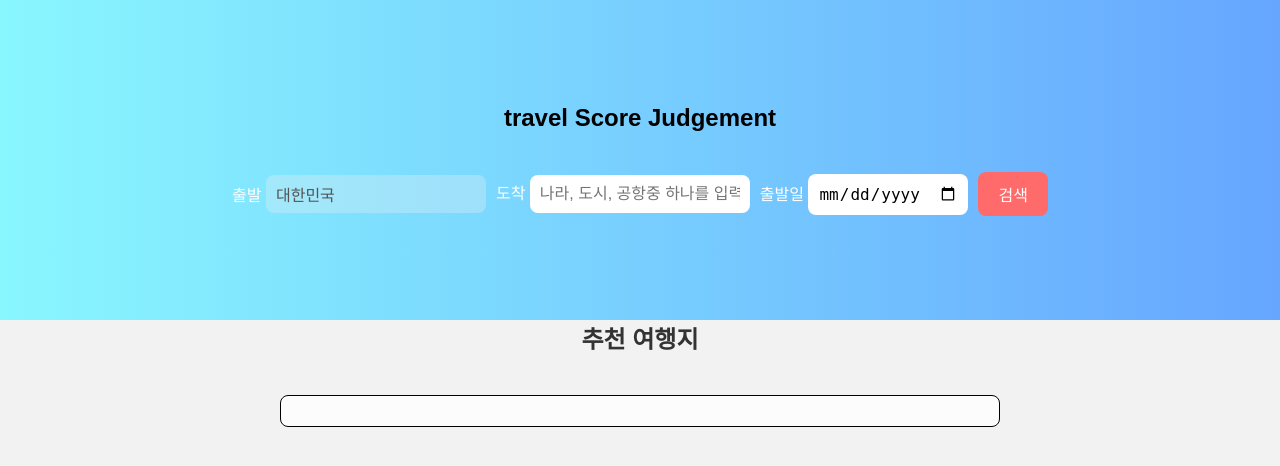
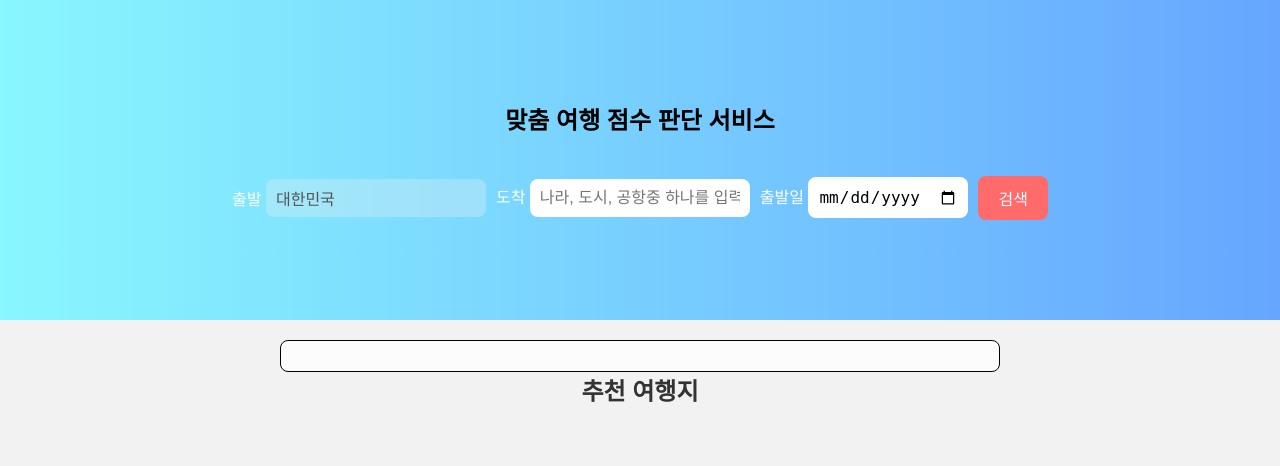
Before and after one commit to inkyum0714/risk, a Flask app: template api/templates/index.html in a window 1280 px wide. Shown: the top 466 px of the page. Run offline with Flask 3, Linux system fonts and the light colour scheme; the template is opened without the code that fills it, so the values that code supplies are empty.

Commit message:
최종본 - 주석처리2

```diff
--- a/api/templates/index.html
+++ b/api/templates/index.html
@@ -1,16 +1,15 @@
-
 <!DOCTYPE html>
 <html lang="ko">
 <head>
     <meta charset="UTF-8">
-    <title>TSJ - service</title>
+    <title>맞춤 여행 점수 판단 서비스</title>
     <script src="https://code.jquery.com/jquery-3.6.0.min.js"></script>
     <link rel="stylesheet" href="{{ url_for('static', filename='style.css') }}">
 </head>
 <body>
     <div class="top">
-    <h2>travel Score Judgement</h2>
-    <!-- 검색 폼 -->
+        <h2>맞춤 여행 점수 판단 서비스</h2>
+        <!-- 상단 검색 영역 -->
         <form class="search-form" action="/index" method="get" autocomplete="off">
             <div class="input-group">
                 <label for="country-input-start">출발</label>
@@ -32,7 +31,11 @@
         </form>
     </div>
 
-<div class="recommended">
+
+
+    <div class="bottom">
+        <div id="response-container" class="weather-results">
+    </div>
         <h2 style="margin-bottom: 20px; color: #333;">추천 여행지</h2>
         {% for dest in destinations %}
         <div class="destination">
@@ -45,13 +48,10 @@
         </div>
         {% endfor %}
     </div>
-
-
-<div class="bottom">
-    <div id="response-container" class="weather-results"></div>
-</div>
         <script>
             document.getElementById('searchButton').addEventListener('click', function(event){
+                event.preventDefault();
+                search();
                 event.preventDefault();
                 search();
             });
@@ -77,20 +77,13 @@
                     }
                 })
             }
-        let existingData = getCookie("travelData");
-        let dataArray = [];
-
-        if (existingData) {
-            try {
-                dataArray = JSON.parse(existingData);
-            } catch(e) {
-                dataArray = [];
-            }
-        }
+        </script>
+        <script>
         function incrementProgress(target, step = 1, interval = 20) {
             return new Promise((resolve) => {
                 const timer = setInterval(() => {
                     progress += step;
+                    if (progress > target) progress = target;
                     if (progress > target) progress = target;
                     progressBar.value = progress;
                     if (progress >= target) {
@@ -115,10 +108,6 @@
             const riskLevel = riskData.result.score;
             const alerts = riskData.result.alert;
             const color = riskLevel >= 10 ? '#ef4444' : riskLevel >= 6 ? '#f59e0b' : '#10b981';
-
-            cookieData = {
-
-            }
 
             // 2. 위험도,환율 출력
             appendResult(`
@@ -146,13 +135,14 @@
         </div>
         `);
 
+            // 3. 각 도시별 여행 카드 출력 (riskData 전달)
             for (const city of user_input_travel_cities) {
                 await main(city, user_input_travel_country, riskData);
             }
-
         }
 
         async function main(user_input_travel_city, user_input_travel_country, riskData) {
+
             const progressId = `progress-${user_input_travel_city.replace(/\s+/g, '-')}`;
             const labelId = `label-${user_input_travel_city.replace(/\s+/g, '-')}`;
 
@@ -169,6 +159,7 @@
 
                 const progressBar = document.getElementById(progressId);
                 const label = document.getElementById(labelId);
+
 
                 function incrementProgress(target, step = 1, interval = 20) {
                     return new Promise((resolve) => {
@@ -197,30 +188,25 @@
                         await incrementProgress(80, 1, 15);
                         return ticketData;
                     });
-
                 // total
                 const [weatherData, ticketData] = await Promise.all([weatherPromise, ticketPromise]);
-
-
                 const total_score = await total(weatherData.result, ticketData.result, riskData.result.score);
                 await incrementProgress(100, 1, 10);
 
                 const container = document.getElementById(`container-${progressId}`);
                 container.remove();
-                // 결과 표시
+
                 appendResult(`
                     <div class="travell-card fade-in">
                         <div class="card-header">
-                            <h3 class="city-name" style="margin:0;">${user_input_travel_city}</h3>
-                            <div class="total-score-container">
-                                <p>총합 점수</p>
-                                <span class="score-value">${total_score}</span>
-                            </div>
+                            <h3 class="city-name">${user_input_travel_city}</h3>
                         </div>
                         <div class="card-body">
                             <div class="info-section weather-section">
                                 <span class="label">날씨 점수(불쾌 지수)</span>
                                 <span class="value">${weatherData.result}</span>
+                                <span class="label">총합 점수</span>
+                                <span class="value">${total_score}</span>
                             </div>
                             <div class="info-section score-section">
                                 <span class="label">항공권 점수</span>
@@ -254,18 +240,6 @@
                         </div>
                     </div>
                 `);
-
-                const dataItem = {
-                    city: user_input_travel_city,
-                    price: ticketData.result_data[0]["가격"],
-                    weather: weatherData.result,
-                    totalScore: total_score
-                };
-                const isDuplicate = dataArray.some(item => item.city === user_input_travel_city);
-                if (!isDuplicate) {
-                    dataArray.push(dataItem);
-                }
-                setCookie("travelData", JSON.stringify(dataArray), 7);
             } catch (err) {
                 console.error("에러 발생:", err);
             }
@@ -303,9 +277,12 @@
                 return data.result;
             }
 
+        </script>
+        <script>
         const countries = {{ country_code_data_five_number.keys() | list | tojson | safe }} || [];
         const cities = {{ country_code_data_three.keys() | list | tojson | safe }} || [];
         const airports = {{ airport_names | list | tojson | safe }} || [];
+
         const allPlaces = [...new Set([...countries, ...cities, ...airports])];
             const autocompleteList = document.getElementById('autocomplete-list');
             const input = document.getElementById('country-input');
@@ -358,17 +335,16 @@
                 searchButton.style.backgroundColor = '#ff6b6b';
             }
         });
-        </script>
-    <script>
     document.getElementById('searchButton').addEventListener('click', function(event){
         event.preventDefault();
         const travelInput = document.getElementById('country-input').value;
+
+        // 마지막 검색 도시 쿠키 저장
 
         document.cookie = `last_city=${encodeURIComponent(travelInput)}; max-age=2160000; path=/`;
 
         search();
     });
-
     window.addEventListener('load', function() {
         const cookies = document.cookie.split(';').map(c => c.trim());
         const cityCookie = cookies.find(c => c.startsWith('last_city='));
@@ -378,87 +354,13 @@
 
             document.getElementById('country-input').value = lastCity;
 
+
             if (lastCity.trim() !== "") {
                 search();
             }
         }
     });
-        function getTravelDataList(cookieName) {
-            const cookieValue = getCookie(cookieName);
-            if (!cookieValue) return [];
-            try {
-                const decoded = decodeURIComponent(cookieValue); // 디코딩 필수
-                const data = JSON.parse(decoded);
-                if (Array.isArray(data)) return data;
-                return [];
-            } catch(e) {
-                console.error("쿠키 파싱 실패", e);
-                return [];
+    </script>
 
-            }
-        }
-        function setCookie(name, value, days) {
-            const d = new Date();
-            d.setTime(d.getTime() + (days*24*60*60*1000));
-            const expires = "expires=" + d.toUTCString();
-            document.cookie = name + "=" + encodeURIComponent(value) + ";" + expires + ";path=/";
-        }
-
-
-
-        function getCookie(name) {
-            const value = `; ${document.cookie}`;
-            const parts = value.split(`; ${name}=`);
-            if (parts.length === 2) return parts.pop().split(';').shift();
-            return null;
-        }
-
-
-        function getRandomCities(list, n) {
-            const shuffled = list.slice().sort(() => 0.5 - Math.random());
-            return shuffled.slice(0, n);
-        }
-
-        function appendTravelCard(cityData) {
-            const cardHTML = `
-            <div class="travell-card fade-in">
-                <div class="card-header">
-                    <h3 class="city-name">${cityData.city}</h3>
-                    <div class="total-score-container">
-                        <p>총합 점수</p>
-                        <span class="score-value">${cityData.totalScore}</span>
-                    </div>
-                </div>
-                <div class="card-body">
-                    <div class="info-section weather-section">
-                        <span class="label">날씨 점수(불쾌 지수)</span>
-                        <span class="value">${cityData.weather}</span>
-                    </div>
-                    <div class="info-section price-section">
-                        <span class="label">가격</span>
-                        <span class="score-value">
-                            ${cityData.price !== undefined ? cityData.price.toLocaleString() : '데이터가 없습니다'}
-                        </span>
-                    </div>
-                </div>
-            </div>
-            `;
-            appendResult(cardHTML);
-        }
-
-        window.addEventListener('load', function() {
-            const cityList = getTravelDataList('travelData');
-            if (!cityList || cityList.length === 0) {
-                console.log("추천 여행지가 없습니다.");
-                return;
-            }
-
-            const randomCities = getRandomCities(cityList, 2);
-            randomCities.forEach(city => {
-                appendTravelCard(city);
-            });
-        });
-
-        </script>
     </body>
 </html>
```
Lines whose indentation alone changed are shown as unchanged.
